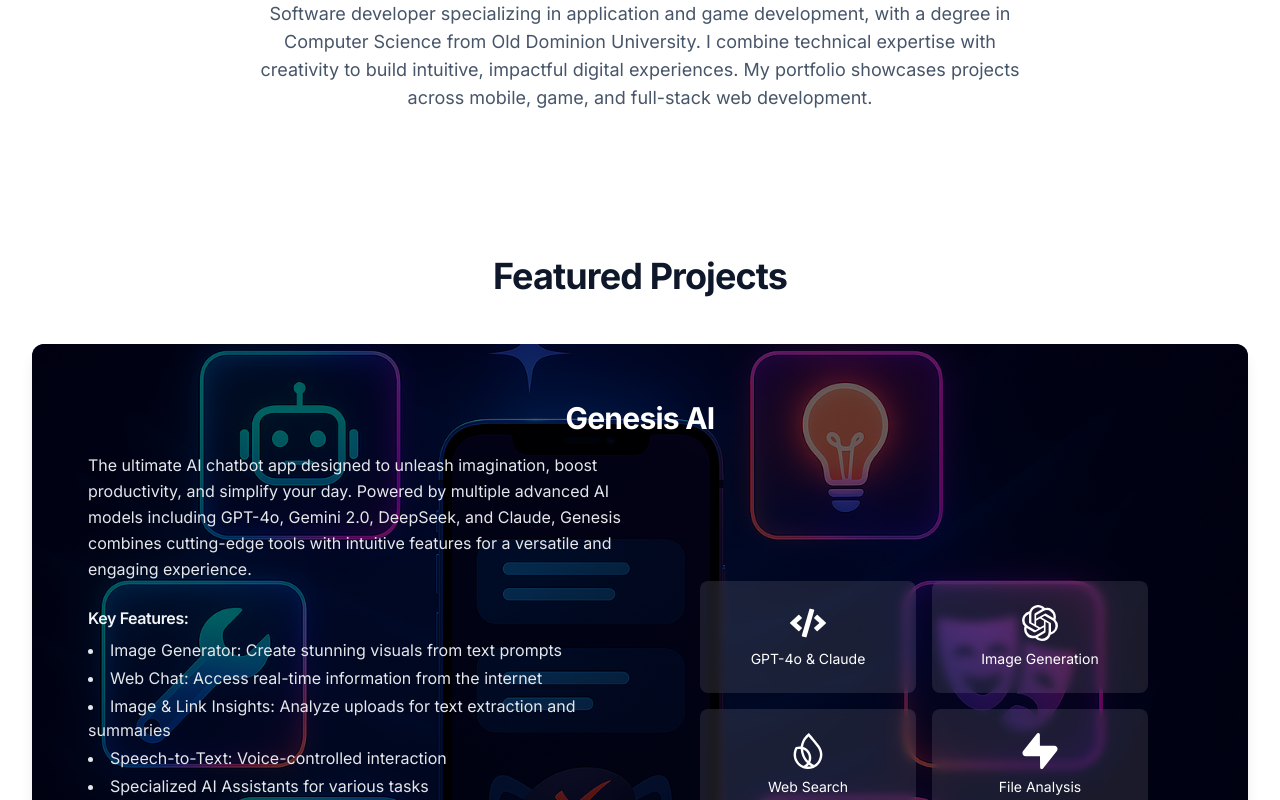
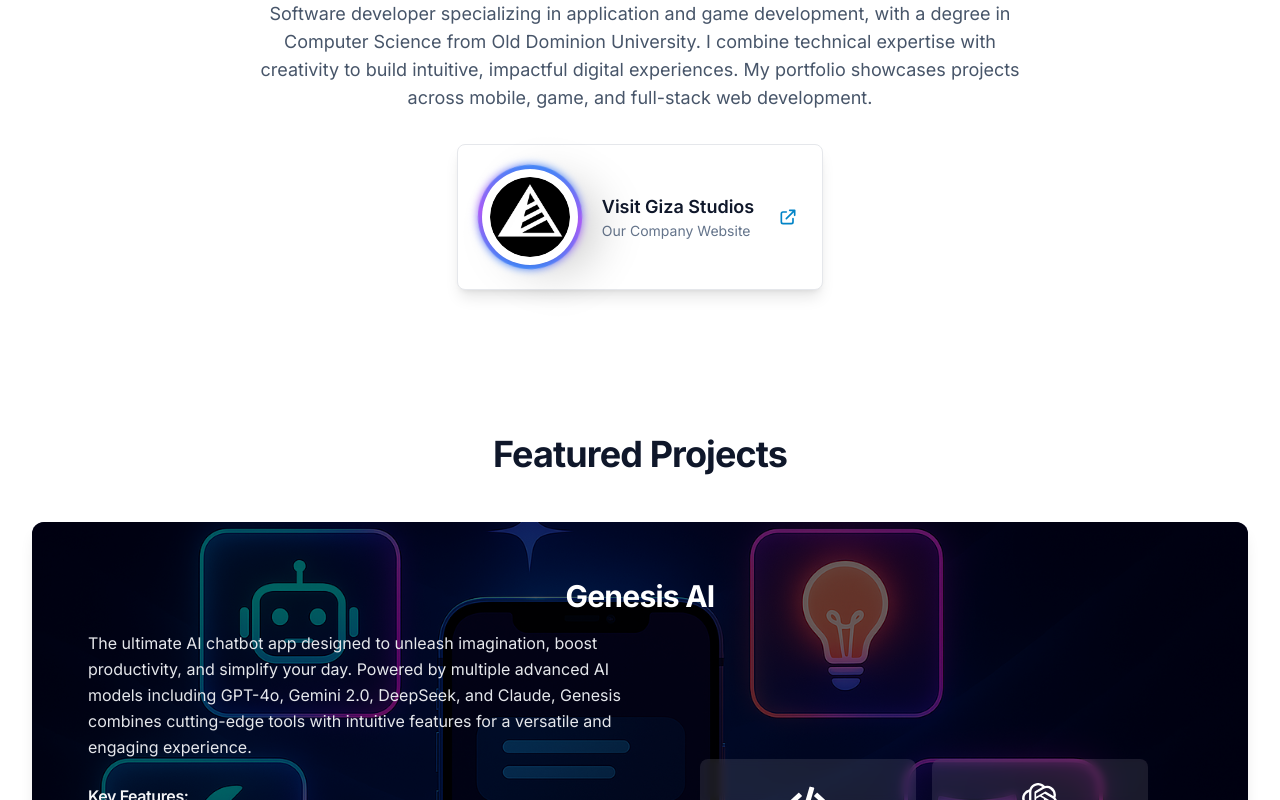
Before and after one commit to GizaStudios/Portfolio, a Next.js app: page / in a window 1280 px wide. Shown: the part 912-1712 px from the top of the page. Built offline with nearby package versions, Linux system fonts and the light colour scheme.

Commit message:
Giza Studios website link

```diff
--- a/src/app/globals.css
+++ b/src/app/globals.css
@@ -62,6 +62,90 @@
   .card {
     @apply bg-white rounded-xl shadow-lg p-6 transition-all duration-200 hover:shadow-xl;
   }
+
+  /* Custom animations */
+  .animate-spin-slow {
+    animation: spin 8s linear infinite;
+  }
+
+  .animate-gradient-shift {
+    background-size: 300% 300%;
+    animation: gradient-shift 4s ease infinite;
+  }
+
+  .animate-gradient-spin {
+    background: conic-gradient(
+      from 0deg,
+      #3b82f6,
+      #22d3ee,
+      #a855f7,
+      #ec4899,
+      #3b82f6
+    );
+    animation: gradient-rotate 3s linear infinite;
+  }
+
+  .animate-gradient-glow {
+    background: conic-gradient(
+      from 0deg,
+      transparent 15%,
+      #2563eb 35%,
+      #06b6d4 45%,
+      #9333ea 55%,
+      #db2777 65%,
+      transparent 85%
+    );
+    animation: gradient-glow-rotate 4s ease-in-out infinite;
+    filter: brightness(1.5) saturate(1.5)
+      drop-shadow(0 0 8px rgba(59, 130, 246, 0.6));
+  }
+
+  .bg-size-300 {
+    background-size: 300% 300%;
+  }
+
+  @keyframes spin {
+    from {
+      transform: rotate(0deg);
+    }
+    to {
+      transform: rotate(360deg);
+    }
+  }
+
+  @keyframes gradient-shift {
+    0%,
+    100% {
+      background-position: 0% 50%;
+    }
+    25% {
+      background-position: 100% 50%;
+    }
+    50% {
+      background-position: 100% 100%;
+    }
+    75% {
+      background-position: 0% 100%;
+    }
+  }
+
+  @keyframes gradient-rotate {
+    0% {
+      transform: rotate(0deg);
+    }
+    100% {
+      transform: rotate(360deg);
+    }
+  }
+
+  @keyframes gradient-glow-rotate {
+    0% {
+      transform: rotate(0deg);
+    }
+    100% {
+      transform: rotate(360deg);
+    }
+  }
 }
 
 @theme inline {
--- a/src/app/page.tsx
+++ b/src/app/page.tsx
@@ -293,13 +293,66 @@
             className="max-w-3xl mx-auto text-center"
           >
             <h2 className="text-3xl md:text-4xl font-bold mb-6">About Me</h2>
-            <p className="text-lg text-secondary-600">
+            <p className="text-lg text-secondary-600 mb-8">
               Software developer specializing in application and game
               development, with a degree in Computer Science from Old Dominion
               University. I combine technical expertise with creativity to build
               intuitive, impactful digital experiences. My portfolio showcases
               projects across mobile, game, and full-stack web development.
             </p>
+
+            {/* Giza Studios Company Button */}
+            <div className="flex justify-center">
+              <a
+                href="https://www.gizastudios.com/"
+                target="_blank"
+                rel="noopener noreferrer"
+                className="group inline-flex items-center gap-6 px-6 py-6 bg-white hover:bg-gray-50 text-secondary-900 rounded-lg shadow-lg hover:shadow-xl transition-all duration-300 transform hover:-translate-y-1 border border-gray-200"
+              >
+                {/* Logo with animated glowing gradient border */}
+                <div className="relative">
+                  {/* Compact glowing gradient border layers */}
+                  <div className="absolute -inset-1 bg-gradient-to-r from-blue-500 via-cyan-400 via-purple-500 via-pink-500 to-blue-500 rounded-full opacity-100 blur-sm animate-gradient-glow transition-opacity duration-300 shadow-2xl"></div>
+                  <div className="absolute -inset-1 bg-gradient-to-r from-blue-500 via-cyan-400 via-purple-500 via-pink-500 to-blue-500 rounded-full opacity-90 group-hover:opacity-100 animate-gradient-spin transition-opacity duration-300"></div>
+                  {/* Logo container */}
+                  <div className="relative bg-white rounded-full p-2 shadow-sm">
+                    <img
+                      src="/GizaStudiosLogoCircle.png"
+                      alt="Giza Studios"
+                      className="w-20 h-20 rounded-full object-cover"
+                    />
+                  </div>
+                </div>
+
+                {/* Text content */}
+                <div className="text-left">
+                  <div className="text-lg font-semibold text-secondary-900 group-hover:text-primary-600 transition-colors duration-300">
+                    Visit Giza Studios
+                  </div>
+                  <div className="text-sm text-secondary-500 group-hover:text-secondary-600 transition-colors duration-300">
+                    Our Company Website
+                  </div>
+                </div>
+
+                {/* Arrow icon */}
+                <div className="text-primary-600 group-hover:text-primary-700 group-hover:translate-x-1 transform transition-all duration-300">
+                  <svg
+                    xmlns="http://www.w3.org/2000/svg"
+                    className="h-5 w-5"
+                    fill="none"
+                    viewBox="0 0 24 24"
+                    stroke="currentColor"
+                  >
+                    <path
+                      strokeLinecap="round"
+                      strokeLinejoin="round"
+                      strokeWidth={2}
+                      d="M10 6H6a2 2 0 00-2 2v10a2 2 0 002 2h10a2 2 0 002-2v-4M14 4h6m0 0v6m0-6L10 14"
+                    />
+                  </svg>
+                </div>
+              </a>
+            </div>
           </motion.div>
         </div>
       </section>
```
Also changed, not shown: public/GizaStudiosLogoCircle.png (added).
